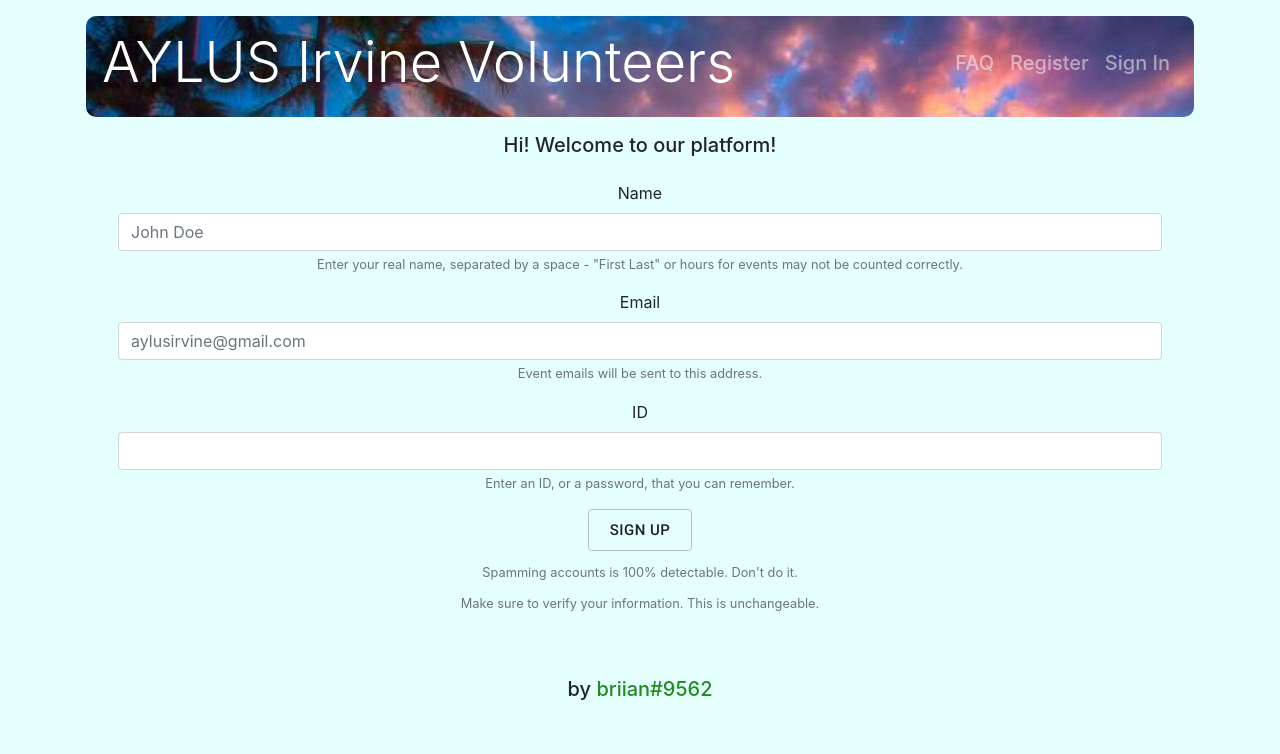
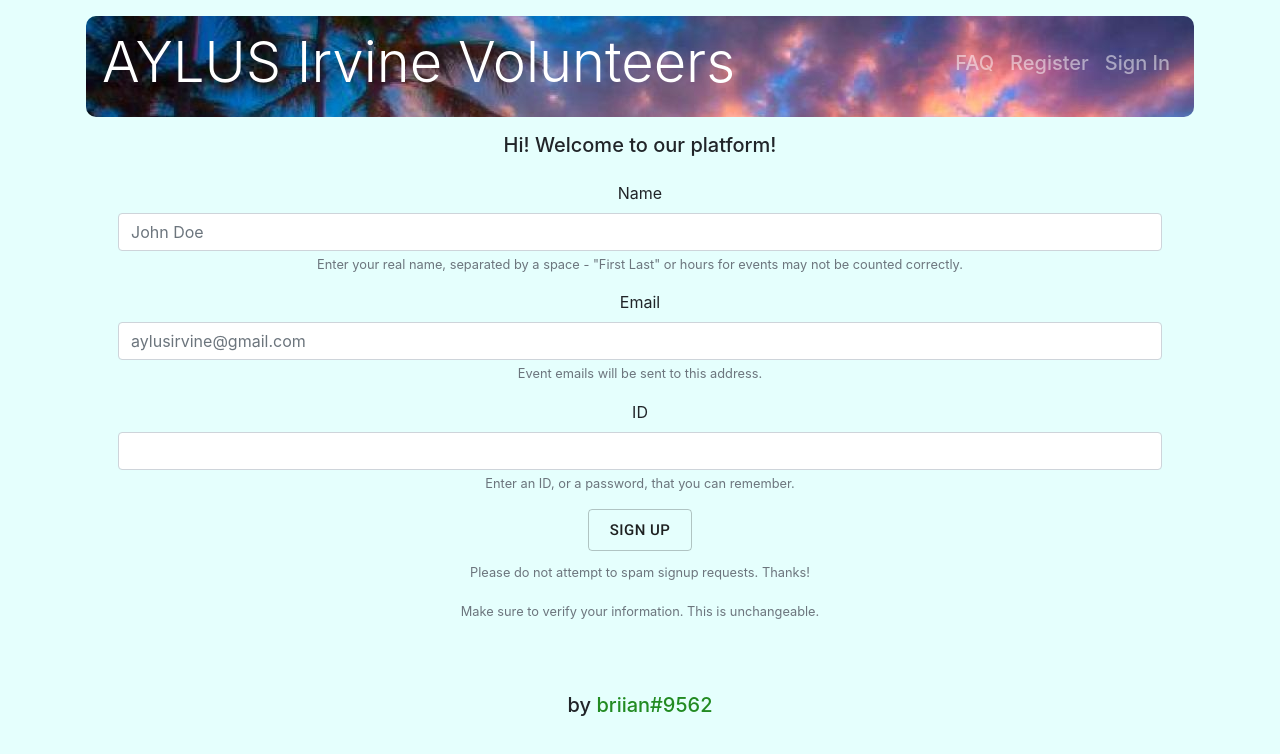
Before and after one commit to briansongdev/aylusirvine, a React (Create React App) app in the folder client/: page /register in a window 1280 px wide. Shown: the top 754 px of the page. Built offline with nearby package versions, Linux system fonts and the light colour scheme; no server answers.

Commit message:
register clarification

```diff
--- a/client/src/components/register.component.js
+++ b/client/src/components/register.component.js
@@ -97,9 +97,9 @@ export default function Register() {
               Sign Up
             </Button>
             <Form.Text className="p-2 text-muted">
-              Spamming accounts is 100% detectable. Don't do it.
+              Please do not attempt to spam signup requests. Thanks!
             </Form.Text>
-            <Form.Text className="text-muted">
+            <Form.Text className="p-2 text-muted">
               Make sure to verify your information. This is unchangeable.
             </Form.Text>
           </Form>
```
